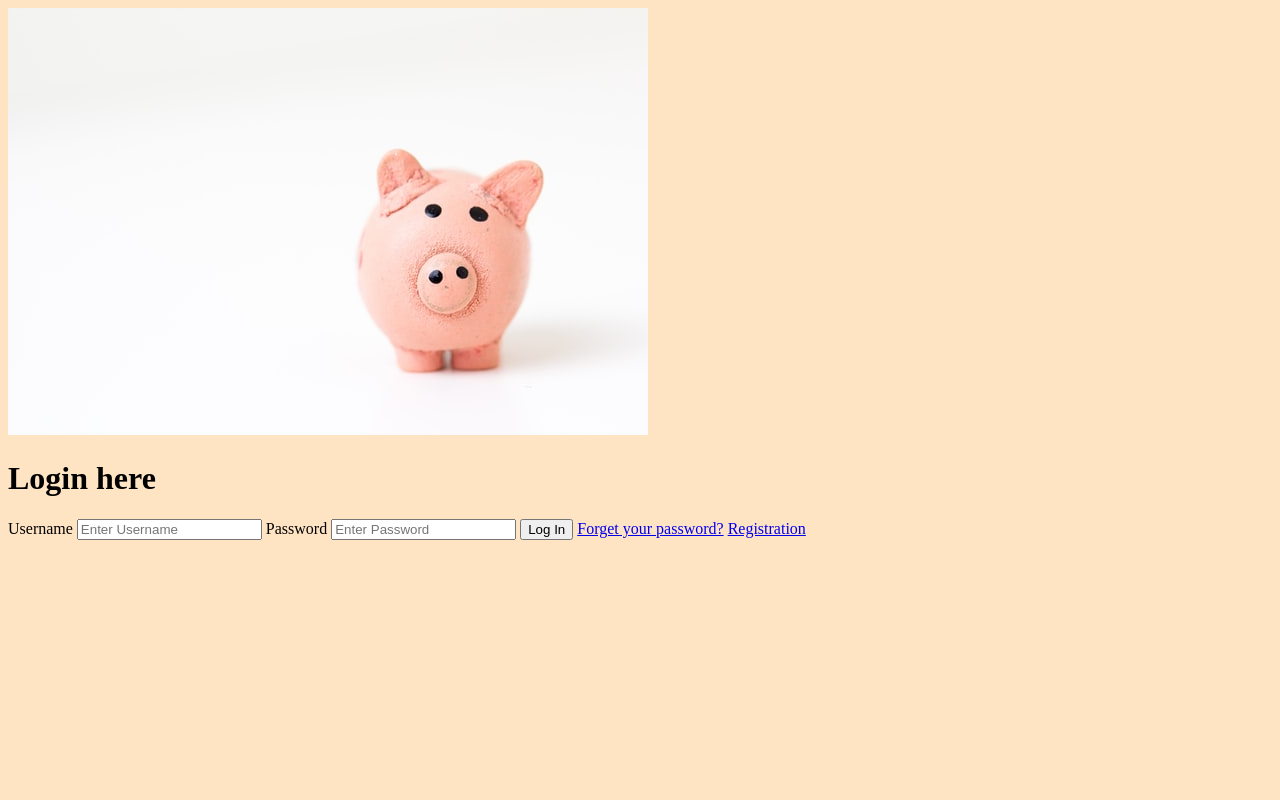
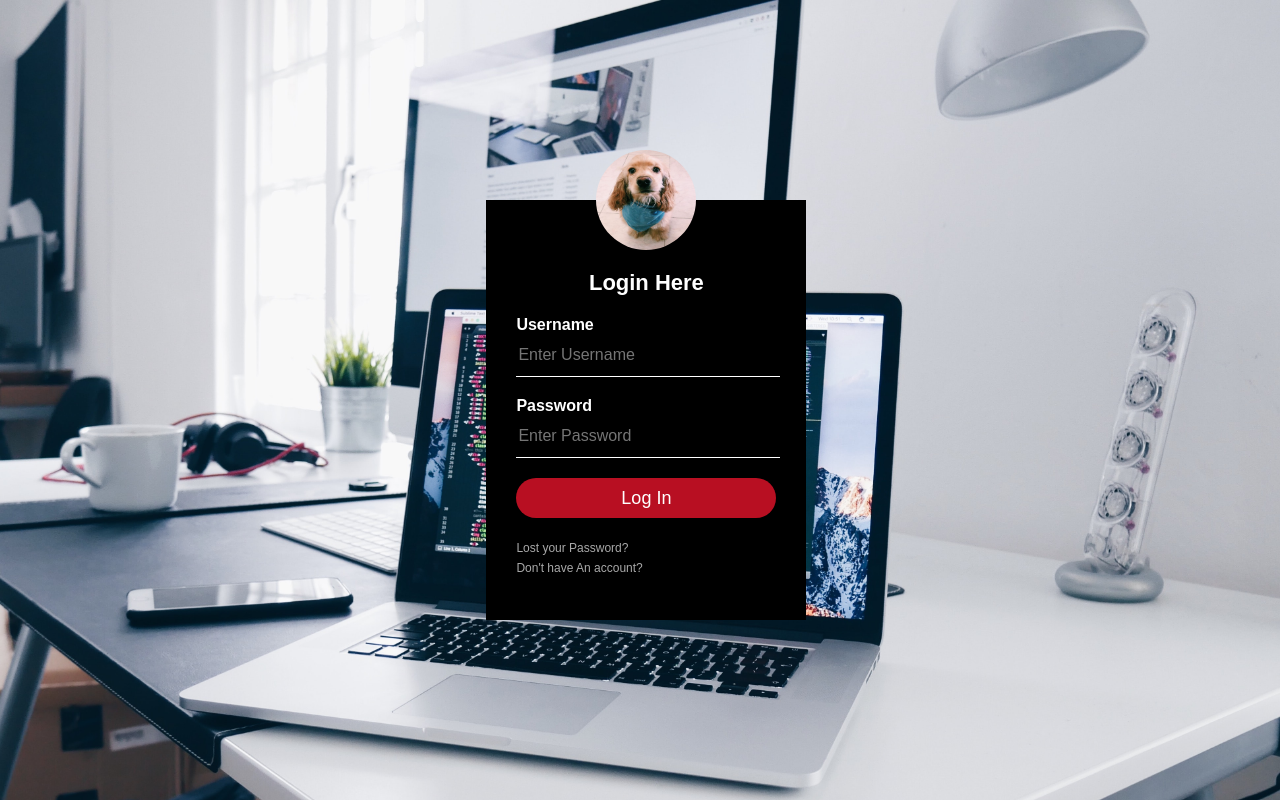
Before and after one commit to GrupoUtp/mis_finanzas, a PHP site: page /formularioLogin.html in a window 1280 px wide. Run offline with PHP 8.4, Linux system fonts and the light colour scheme.

Commit message:
Login sugerido, falta poner más comentarios en el css

```diff
--- a/formularioLogin.html
+++ b/formularioLogin.html
@@ -1,33 +1,29 @@
 <!DOCTYPE html>
-<html lang="en">
+<html>
   <head>
-    <meta charset="UTF-8">
-    <meta http-equiv="X-UA-Compatible" content="IE=edge">
-    <meta name="viewport" content="width=device-width, initial-scale=1.0">
-    <title>myFinances > Registration</title>
-    <link rel="stylesheet" href="styles/style.css">
+    <meta charset="utf-8">
+    <title>Login Form Design One | Fazt</title>
+    <link rel="stylesheet" href="/styles/style.css">
   </head>
   <body>
-    <div class="login_box">
-        <img src="images/prueba.jpg">
-        <h1>Login here</h1>
+
+    <div class="login-box">
+      <img src="img/Prueba.PNG" class="avatar" alt="Avatar Image"> <!--Imagen Logo-->
+      <h1>Login Here</h1>
       <form>
         <!-- Usuario -->
         <label for="username">Username</label>
-            <input type="text" placeholder="Enter Username">
-
-            <!-- Contraseña -->
+        <input type="text" placeholder="Enter Username"><!--Escribe en input la acción-->
+        <!-- Constraseña -->
         <label for="password">Password</label>
         <input type="password" placeholder="Enter Password">
-
-            <!-- Log In -->
-            <input type="submit" value="Log In">
-
-            <a href="#">Forget your password?</a>
-            <a href="#">Registration</a>
+        <!-- Boton Log In -->
+        <input type="submit" value="Log In"><!--Activa el formulario al hacerle click-->
+        <!-- Link a interfaz: cambiar contraseña -->
+        <a href="#">Lost your Password?</a><br>
+        <!-- Link a interfaz: crear usuario -->
+        <a href="#">Don't have An account?</a>
       </form>
-
     </div>
-    <header></header>
   </body>
 </html>
--- a/styles/style.css
+++ b/styles/style.css
@@ -1,3 +1,87 @@
-body{
-    background-color: bisque;
+body {
+    margin: 0;
+    padding: 0;
+    background: url(../img/bg2.jpg) no-repeat center top; /*Imagen de fondo*/
+    background-size: cover;
+    font-family: sans-serif;
+    height: 100vh;
+    width: 100vh;
+  }
+
+.login-box {
+    width: 320px;
+    height: 420px;
+    background: #000;
+    color: #fff;
+    top: 25%;
+    left: 38%;
+    position: absolute;
+    /*transform: translate(-50%, -50%);*/
+    box-sizing: border-box;
+    padding: 70px 30px;
 }
+
+.login-box .avatar {
+    width: 100px;
+    height: 100px;
+    border-radius: 50%;
+    position: absolute;
+    top: -50px;
+    left: calc(50% - 50px);
+}
+
+.login-box h1 {
+    margin: 0;
+    padding: 0 0 20px;
+    text-align: center;
+    font-size: 22px;
+}
+
+.login-box label {
+    margin: 0;
+    padding: 0;
+    font-weight: bold;
+    display: block;
+}
+
+.login-box input {
+    width: 100%;
+    margin-bottom: 20px;
+}
+
+.login-box input[type="text"], .login-box input[type="password"] {
+    border: none;
+    border-bottom: 1px solid #fff;
+    background: transparent;
+    outline: none;
+    height: 40px;
+    color: #fff;
+    font-size: 16px;
+}
+
+.login-box input[type="submit"] {
+    border: none;
+    outline: none;
+    height: 40px;
+    background: #b80f22;
+    color: #fff;
+    font-size: 18px;
+    border-radius: 20px;
+}
+
+.login-box input[type="submit"]:hover {
+    cursor: pointer;
+    background: #ffc107;
+    color: #000;
+}
+
+.login-box a {
+    text-decoration: none;
+    font-size: 12px;
+    line-height: 20px;
+    color: darkgrey;
+}
+
+.login-box a:hover {
+    color: #fff;
+}
```
Also changed, not shown: img/Prueba.PNG (added), img/bg2.jpg (added), img/logo.png (added), img/prueba.jpg (renamed from images/prueba.jpg), 1 other file. Lines whose indentation alone changed are shown as unchanged.
